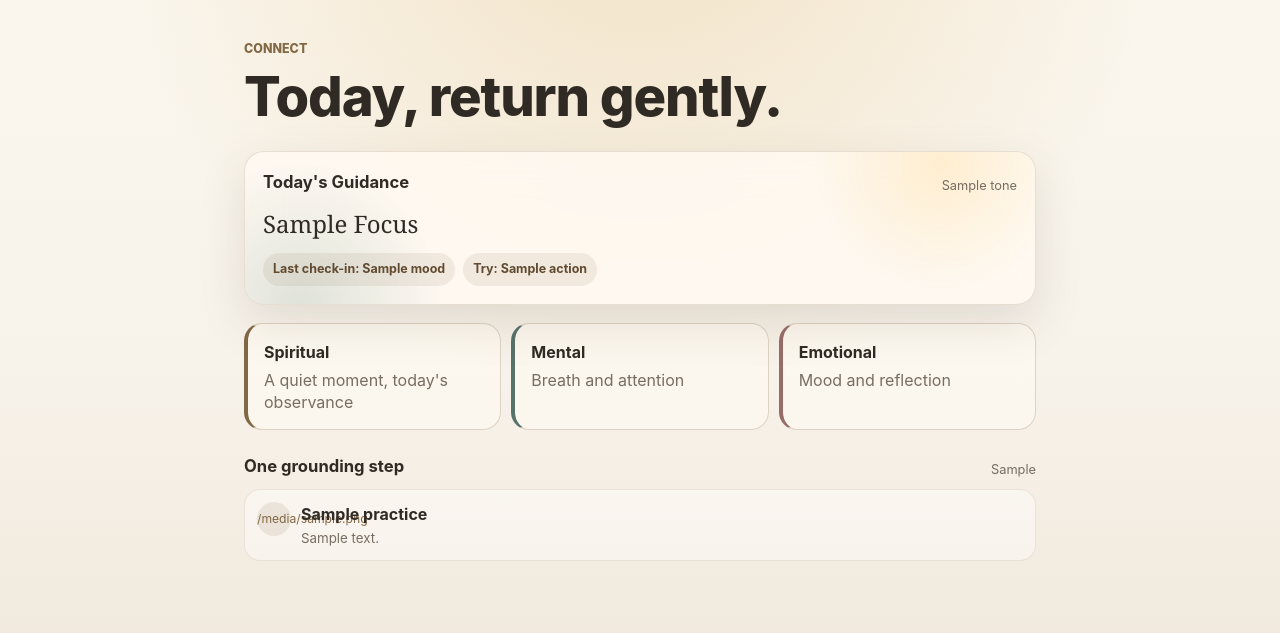
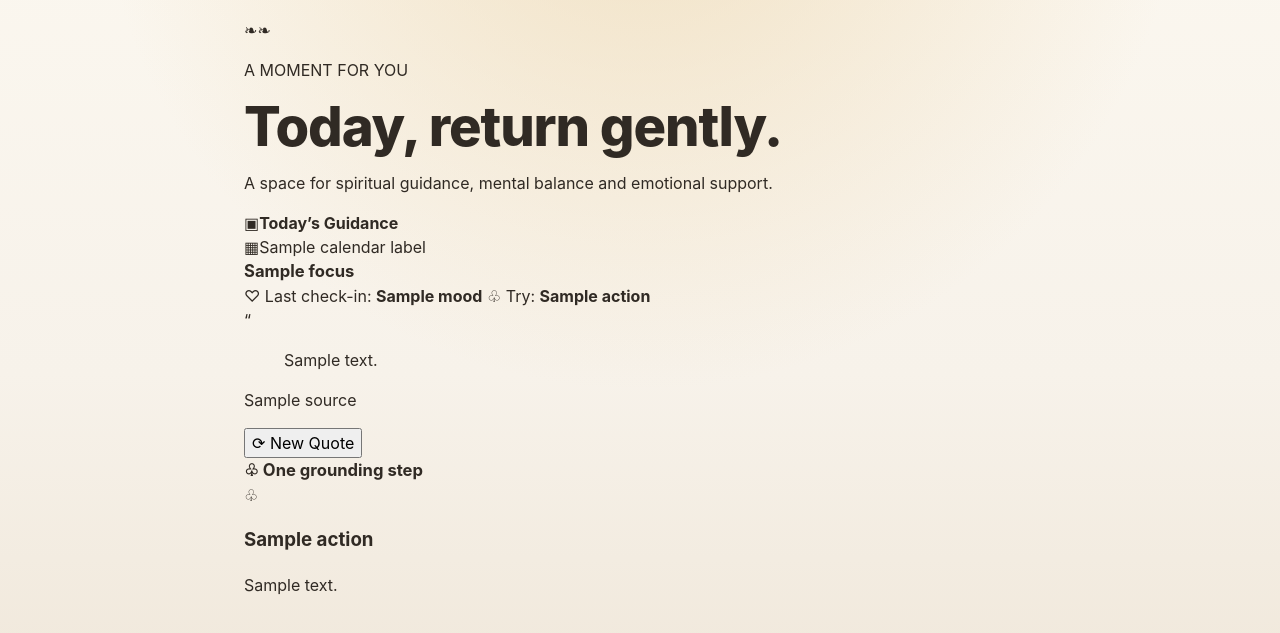
Before and after one commit to Likhitareddy17/Connect, a Flask app: template templates/home.html in a window 1280 px wide. Shown: the part 58-691 px from the top of the page. Run offline with Flask 3, Linux system fonts and the light colour scheme; the template is opened without the code that fills it: most values are stand-ins (such as "Sample title", 1, 10 or a date in 2020); some libraries are stand-ins or nearby versions.

Commit message:
Redesign CONNECT home as seamless wellness landscape

```diff
--- a/templates/home.html
+++ b/templates/home.html
@@ -1,60 +1,83 @@
 {% extends "base.html" %}
-
 {% block title %}CONNECT · Home{% endblock %}
-
+{% block meta_description %}A gentle space for spiritual guidance, mental balance and emotional support.{% endblock %}
 {% block content %}
-  <section class="hero">
-    <p class="eyebrow">CONNECT</p>
+<div class="home-landscape" aria-hidden="true">
+  <div class="landscape-sun"></div><div class="mountain mountain-back"></div><div class="mountain mountain-front"></div>
+  <div class="landscape-haze"></div>
+  <span class="foliage foliage-left">❧</span><span class="foliage foliage-right">❧</span>
+</div>
+<div class="home-content">
+  <section class="home-hero">
+    <p class="home-eyebrow">A MOMENT FOR YOU</p>
     <h1>Today, return gently.</h1>
+    <p class="home-subtitle">A space for spiritual guidance, mental balance and emotional support.</p>
   </section>
 
-  <section class="card guidance-card compact-guidance">
-    <div class="card-title">
-      <h2>Today's Guidance</h2>
-      <span>{{ guidance.tone }}</span>
+  <section class="daily-guidance" aria-labelledby="guidance-heading">
+    <div class="guidance-meta">
+      <div class="guidance-label"><span aria-hidden="true">▣</span><strong>Today’s Guidance</strong></div>
+      <div class="calendar-label"><span aria-hidden="true">▦</span><span>{{ calendar_label or calendar_date }}</span></div>
     </div>
-    <p class="daily-focus">{{ guidance.focus }}</p>
-    <div class="chips">
-      <span>Last check-in: {{ guidance.mood }}</span>
-      <span>Try: {{ guidance.action.title }}</span>
+    <h2 id="guidance-heading">{{ guidance.focus }}</h2>
+    <div class="guidance-chips">
+      <span class="guidance-chip"><span aria-hidden="true">♡</span> Last check-in: <strong>{{ guidance.mood|capitalize }}</strong></span>
+      <span class="guidance-chip"><span aria-hidden="true">♧</span> Try: <strong>{{ guidance.action.title }}</strong></span>
     </div>
   </section>
 
-  <div class="pillar-grid">
-    <a class="pillar-card spiritual" href="{{ url_for('spiritual') }}">
-  <strong>Spiritual</strong>
-  <span>
-    {% if religion == 'hindu' %}Today's deity, mantra, vrat
-    {% elif religion == 'islam' %}Prayer times, Hijri date
-    {% elif religion == 'christianity' %}Season, feasts, reflection
-    {% elif religion == 'sikh' %}Simran, Gurbani, Gurpurabs
-    {% else %}A quiet moment, today's observance
-    {% endif %}
-  </span>
-</a>
-    <a class="pillar-card mental" href="{{ url_for('mental') }}">
-      <strong>Mental</strong>
-      <span>Breath and attention</span>
-    </a>
-    <a class="pillar-card emotional" href="{{ url_for('emotional') }}">
-      <strong>Emotional</strong>
-      <span>Mood and reflection</span>
-    </a>
-  </div>
+  <section class="reflection-section" aria-labelledby="reflection-heading">
+    <div class="quote-mark" aria-hidden="true">“</div>
+    <div class="quote-copy">
+      <blockquote id="daily-quote">{{ quote.text }}</blockquote>
+      <p class="quote-source" id="quote-source">{{ quote.source }}</p>
+    </div>
+    <button class="new-quote-button" id="new-quote" type="button">
+      <span aria-hidden="true">⟳</span> <span class="button-label">New Quote</span>
+    </button>
+    <p class="quote-status sr-only" id="quote-status" role="status" aria-live="polite"></p>
+  </section>
 
-  <section class="section-head">
-    <h2>One grounding step</h2>
-    <span>{{ profile.daily_goal }}</span>
+  <section class="grounding-section" aria-labelledby="grounding-heading">
+    <h2 id="grounding-heading"><span aria-hidden="true">♧</span> One grounding step</h2>
+    <div class="grounding-step">
+      <span class="grounding-icon" aria-hidden="true">♧</span>
+      <div><h3>{{ guidance.action.title }}</h3><p>{{ guidance.action.detail }}</p></div>
+    </div>
   </section>
-  <div class="practice-list single-practice">
-    {% for practice in practices[:1] %}
-      <article class="practice-card">
-        <span class="practice-icon">{{ practice.icon }}</span>
-        <span>
-          <strong>{{ practice.title }}</strong>
-          <small>{{ practice.detail }}</small>
-        </span>
-      </article>
-    {% endfor %}
-  </div>
+</div>
 {% endblock %}
+{% block scripts %}
+<script>
+(() => {
+  const button = document.getElementById("new-quote");
+  if (!button) return;
+  const quote = document.getElementById("daily-quote");
+  const source = document.getElementById("quote-source");
+  const status = document.getElementById("quote-status");
+  const label = button.querySelector(".button-label");
+  button.addEventListener("click", async () => {
+    button.disabled = true;
+    label.textContent = "Finding a reflection…";
+    status.textContent = "Finding a reflection that matches your calendar.";
+    try {
+      const response = await fetch("{{ url_for('api_daily_quote') }}", {
+        method: "POST",
+        headers: window.csrfHeaders({ "Content-Type": "application/json" }),
+        body: JSON.stringify({})
+      });
+      const data = await response.json();
+      if (!response.ok) throw new Error(data.error || "A new quote is unavailable right now.");
+      quote.textContent = "“" + data.text + "”";
+      source.textContent = data.source;
+      status.textContent = "A new reflection is ready.";
+    } catch (error) {
+      status.textContent = error.message || "Please try again in a moment.";
+    } finally {
+      button.disabled = false;
+      label.textContent = "New Quote";
+    }
+  });
+})();
+</script>
+{% endblock %}
```
